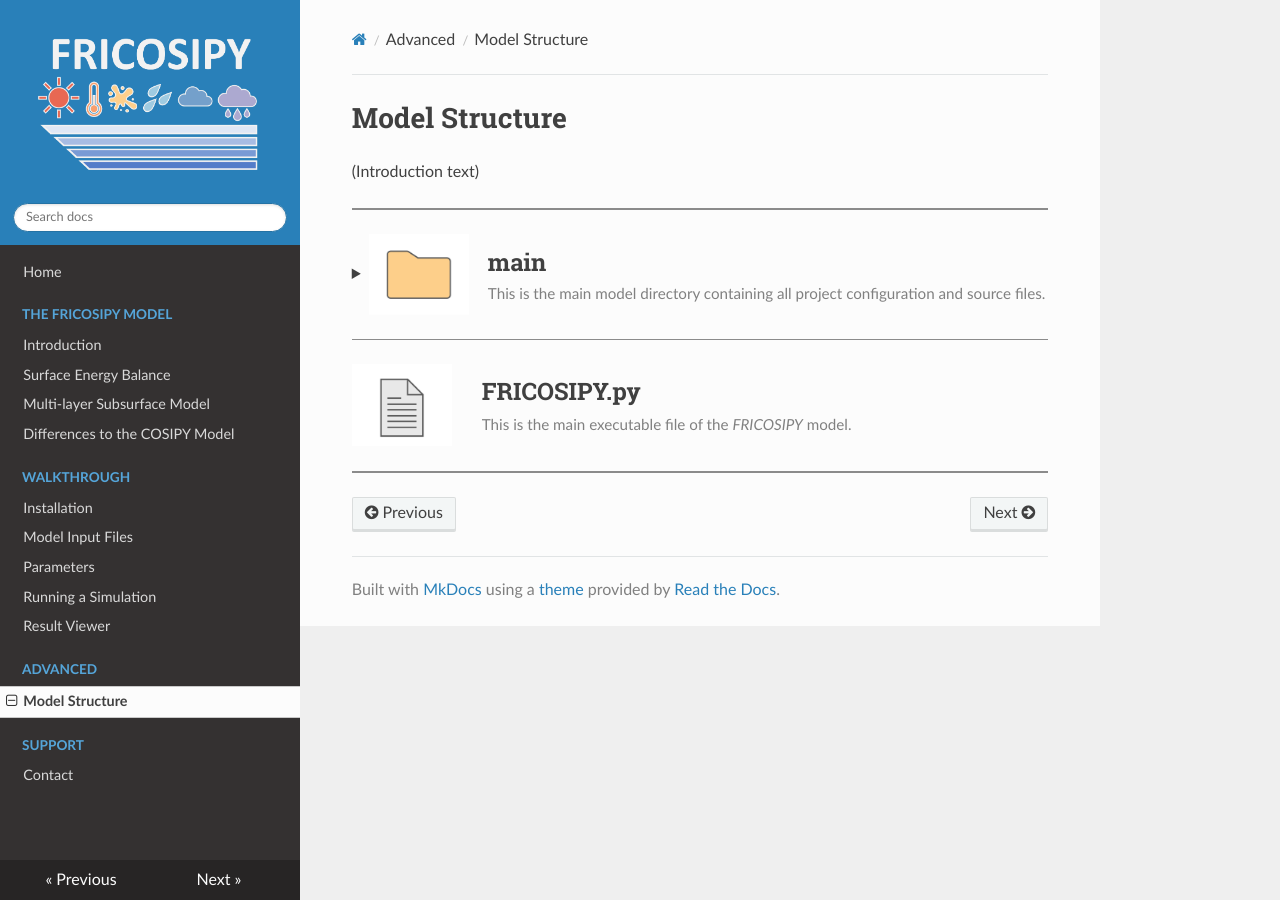
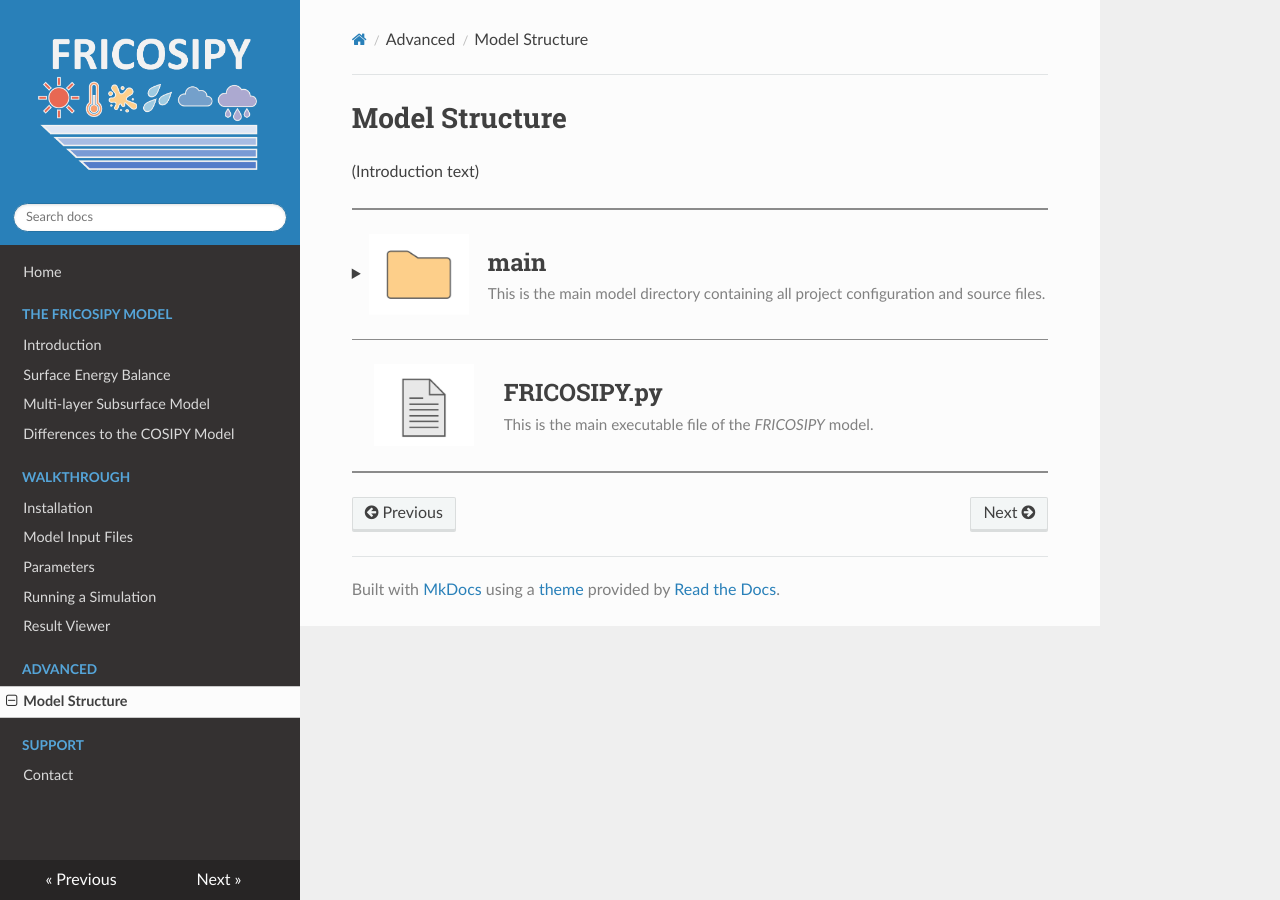
Before and after one commit to MarcusGastaldello/FRICOSIPY, an MkDocs documentation site: the page built from docs/model_structure.md, in a window 1280 px wide. Built offline with MkDocs 1.6.1, drawn with Linux system fonts in a browser that asks for light colours.

Commit message:
Update model_structure.md

```diff
--- a/docs/model_structure.md
+++ b/docs/model_structure.md
@@ -28,7 +28,7 @@
 
 <hr style="height:1px; background-color:#8b8b8b; border:none;" />
 
-<div style="display: table; width: 100%; margin-bottom: 25px;">
+<div style="display: table; width: 100%; margin-bottom: 25px; padding-left: 22px;">
     <div style="display: table-cell; vertical-align: middle; width: 115px;">
         <img src="https://github.com/MarcusGastaldello/FRICOSIPY/raw/main/docs/icons/Python.png"
              width="100"
@@ -37,9 +37,11 @@
 
     <div style="display: table-cell; vertical-align: middle; padding-left: 15px;">
         <h2 style="margin: 0; padding: 0;">FRICOSIPY.py</h2>
-        <div style="height: 10px;"></div> <small style="display: block; color: gray; font-size: 0.95em;">
-            This is the main executable file of the <i>FRICOSIPY</i> model.
-        </small>
+        <div style="margin-top: 8px;">
+            <span style="color: gray; font-size: 0.95em;">
+                This is the main executable file of the <i>FRICOSIPY</i> model.
+            </span>
+        </div>
     </div>
 </div>
 
```
